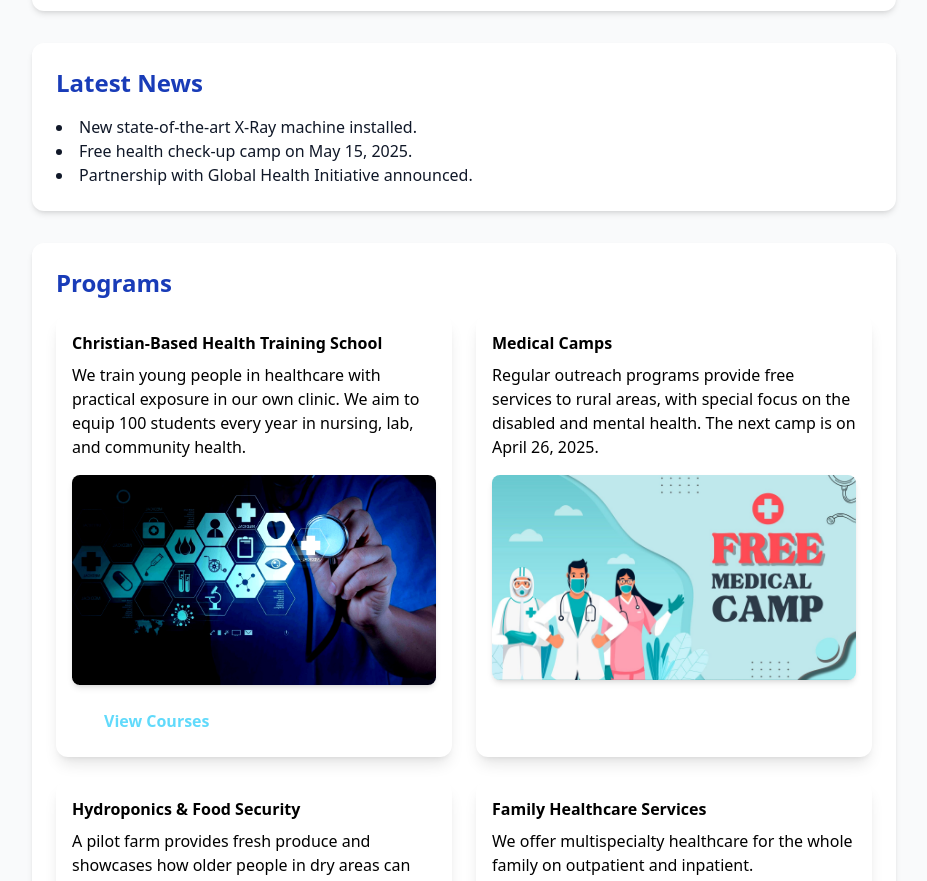
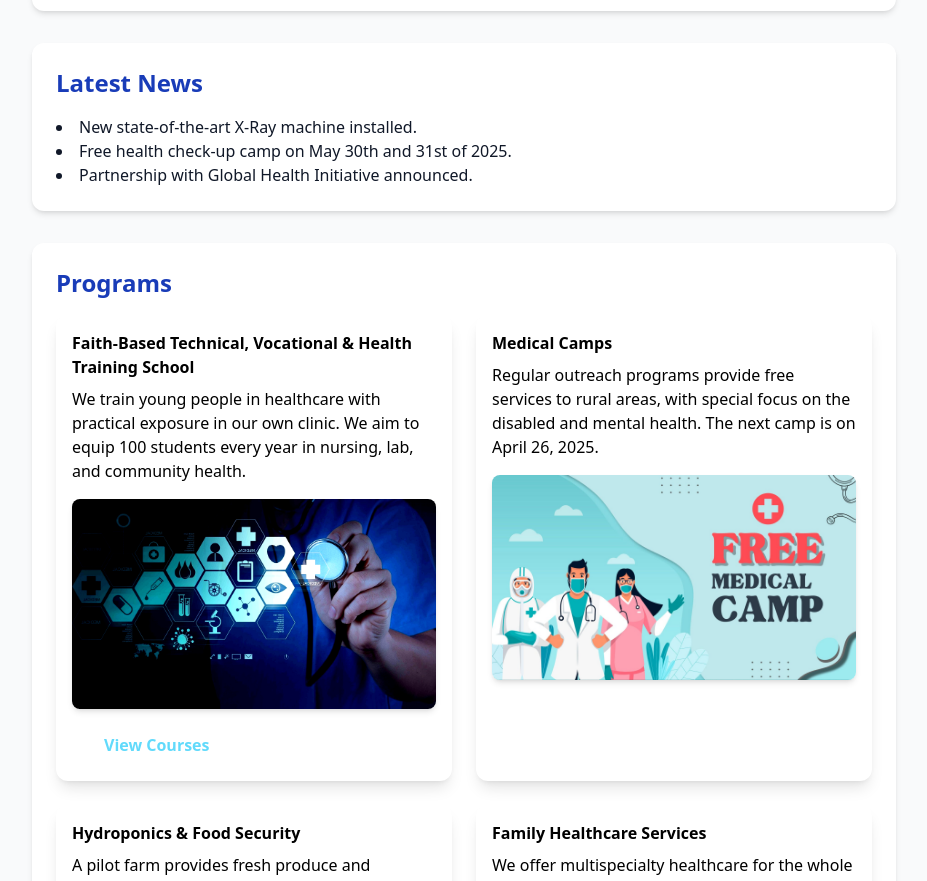
Before and after one commit to ericmutuma15/bfh, a React (Vite) app: page / in a window 1280 px wide. Shown: the part 1355-2236 px from the top of the page, without its empty margins (176-1103 px from the left). Built offline with nearby package versions, Linux system fonts and the light colour scheme.

Commit message:
new dates

```diff
--- a/src/components/Homepage.jsx
+++ b/src/components/Homepage.jsx
@@ -137,7 +137,7 @@ const Homepage = () => {
           <h2 className="section-title">Latest News</h2>
           <ul className="mt-4 list-disc list-inside">
             <li>New state-of-the-art X-Ray machine installed.</li>
-            <li>Free health check-up camp on May 15, 2025.</li>
+            <li>Free health check-up camp on May 30th and 31st of 2025.</li>
             <li>Partnership with Global Health Initiative announced.</li>
           </ul>
         </section>
@@ -147,7 +147,7 @@ const Homepage = () => {
           <ul className="grid md:grid-cols-2 gap-6 mt-4">
             <li className="shadow-lg rounded-xl bg-white text-black p-4 flex flex-col">
               <span className="font-semibold mb-2">
-                Christian-Based Health Training School
+                Faith-Based Technical, Vocational & Health Training School
               </span>
               <span>
                 We train young people in healthcare with practical exposure in
```
